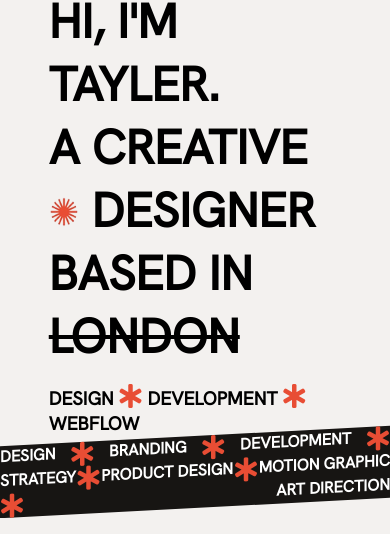
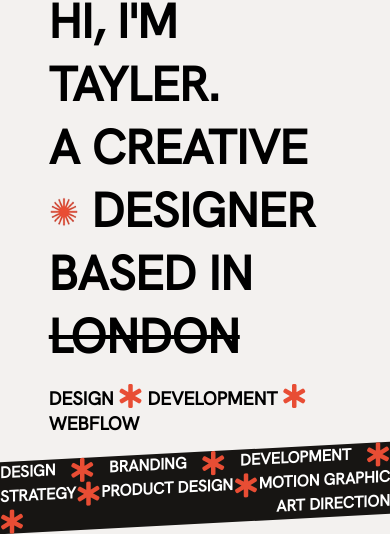
Before and after one commit to Angelsarmiento1987/TP_HERO, a plain HTML site: page index.html in a window 390 px wide. Shown: the part 384-918 px from the top of the page. Drawn offline with Linux system fonts and the light colour scheme.

Commit message:
actualizacionResponsive

```diff
--- a/style.css
+++ b/style.css
@@ -162,7 +162,7 @@ h3{
         width: 20rem;
     }
     .barraInclinada{
-        margin-top: 7rem;
+        margin-top: 8rem;
     }
     .contTexto{
         display: flex;
```
